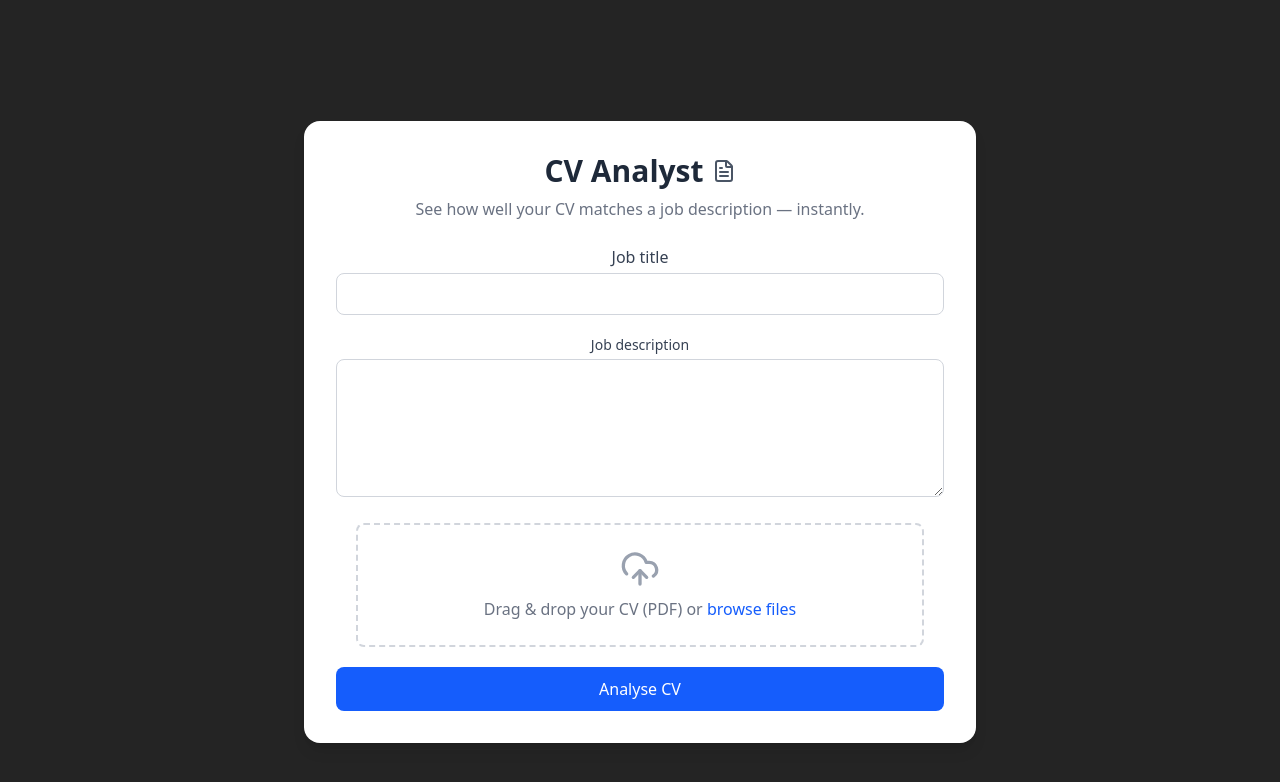
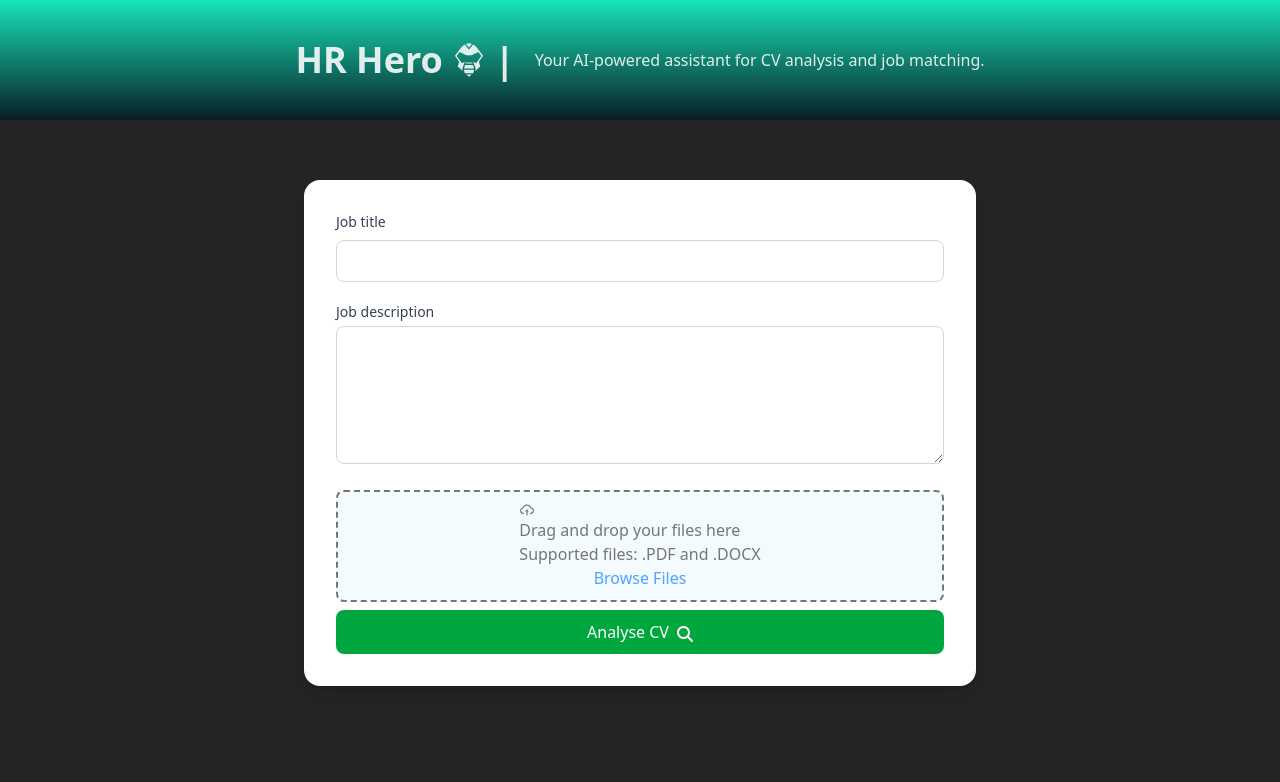
Before and after one commit to iRafah/hr-hero, a React (Vite) app in the folder frontend/: page / in a window 1280 px wide. Shown: the top 782 px of the page. Built offline with nearby package versions, Linux system fonts and the light colour scheme.

Commit message:
HHero: FE FileUpload component created

```diff
--- a/frontend/package.json
+++ b/frontend/package.json
@@ -13,7 +13,8 @@
     "axios": "^1.11.0",
     "lucide-react": "^0.548.0",
     "react": "^19.1.1",
-    "react-dom": "^19.1.1"
+    "react-dom": "^19.1.1",
+    "react-icons": "^5.5.0"
   },
   "devDependencies": {
     "@eslint/js": "^9.33.0",
--- a/frontend/src/App.css
+++ b/frontend/src/App.css
@@ -1,6 +1,98 @@
-#root {
-  width: 80%;
-  margin: 0 auto;
-  padding: 2rem;
-  text-align: center;
+body {
+  margin: 0;
 }
+
+header {
+  background: linear-gradient(180deg, #17E4B9 0%, #091D24 100%);
+  display: flex;
+  justify-content: center;
+}
+
+.drag-drop {
+  background: #fff;
+  border: 1px solid var(--border-color);
+  border-radius: 8px;
+  color: #767676;
+  display: flex;
+  flex-direction: column;
+  margin: 0.5em 0;
+}
+
+.document-uploader {
+  border: 2px dashed #767676;
+  background-color: #f4fbff;
+  padding: 10px;
+  display: flex;
+  flex-direction: column;
+  align-items: center;
+  justify-content: center;
+  position: relative;
+  border-radius: 8px;
+}
+
+.file-item {
+  display: flex;
+  justify-content: space-between;
+  align-items: center;
+  border: 1px solid var(--border-color);
+  border-radius: 8px;
+}
+
+.file-info {
+  display: flex;
+  flex-direction: column;
+  gap: 0.25rem;
+  flex: 1;
+}
+
+.file-info p {
+  margin: 0;
+  font-size: 14px;
+  color: #333;
+}
+
+.file-actions {
+  cursor: pointer;
+}
+
+.file-actions svg {
+  font-size: 18px;
+  color: #888;
+}
+
+.file-actions:hover {
+  svg {
+    color: #d44;
+  }
+}
+
+.success-file {
+  display: flex;
+  align-items: center;
+  color: #6dc24b;
+}
+
+.success-file p {
+  margin: 0;
+  font-size: 14px;
+  font-weight: bold;
+}
+
+input[type="file"] {
+  display: none;
+}
+
+.file-list {
+  display: flex;
+  flex-direction: column;
+  gap: 0.5rem;
+  width: 100%;
+
+
+}
+
+.file-list__container {
+  width: 100%;
+  height: 100%;
+  overflow: auto;
+}
--- a/frontend/src/App.jsx
+++ b/frontend/src/App.jsx
@@ -1,14 +1,18 @@
 import { useState } from 'react'
-import { UploadCloud, FileText } from 'lucide-react'
+import { GiRobotHelmet } from "react-icons/gi";
+import { FaMagnifyingGlass } from "react-icons/fa6";
+
+
 
 import './App.css'
 import FormGroup from './components/FormGroup.jsx'
+import FileUpload from './components/FileUpload.jsx'
 
 function App() {
 
   const [jobTitle, setJobTitle] = useState('');
   const [jobDescription, setJobDescription] = useState('');
-  const [file, setFile] = useState(null);
+  const [files, setFiles] = useState([]);
 
   const handleSubmit = (event) => {
     event.preventDefault();
@@ -18,22 +22,24 @@ function App() {
   };
 
   return (
-    <div className="min-h-screen flex items-center justify-center px-4">
+
+    <main className="min-h-screen bg-">
+      <header className="text-center p-10">
+        <h1 className="text-4xl font-bold text-white-800 flex items-center justify-center gap-2">
+          HR Hero <GiRobotHelmet /> |
+        </h1>
+        <p className="text-white-500 mt-2 ml-5">
+          Your AI-powered assistant for CV analysis and job matching.
+        </p>
+      </header>
+
+      <div className="flex items-center justify-center px-4 mt-15">
         <div className="w-full max-w-2xl bg-white rounded-2xl shadow-lg p-8 space-y-6">
-        <div className="text-center">
-          <h1 className="text-3xl font-bold text-gray-800 flex items-center justify-center gap-2">
-            CV Analyst <FileText className="w-6 h-6 text-gray-600" />
-          </h1>
-          <p className="text-gray-500 mt-2">
-            See how well your CV matches a job description — instantly.
-          </p>
-        </div>
-
           <form className="space-y-5">
             <div>
               {/* Job title */}
               <FormGroup>
-              <label className="block text-md font-medium text-gray-700 mb-1">
+                <label className="block text-sm font-medium text-gray-700 mb-2">
                   Job title
                 </label>
                 <input
@@ -64,37 +70,20 @@ function App() {
             </div>
 
             {/* File upload */}
-          <div className="border-2 border-dashed border-gray-300 rounded-lg p-6 flex flex-col items-center justify-center text-center hover:border-blue-400 transition m-5">
-            <UploadCloud className="w-10 h-10 text-gray-400" />
-            <p className="mt-2 text-gray-500">
-              Drag & drop your CV (PDF) or{" "}
-              <label
-                htmlFor="file-upload"
-                className="text-blue-600 font-medium cursor-pointer hover:underline"
-              >
-                browse files
-              </label>
-            </p>
-            <input
-              id="file-upload"
-              type="file"
-              accept="application/pdf"
-              className="hidden"
-              onChange={(e) => setFile(e.target.files[0])}
-            />
-            {file && <p className="mt-2 text-sm text-gray-600">{file.name}</p>}
-          </div>
+            <FileUpload onFilesSelected={setFiles} />
 
             {/* Submit */}
             <button
               type="submit"
-            className="w-full bg-blue-600 text-white font-medium py-2.5 rounded-lg hover:bg-blue-700 transition"
+              className="w-full bg-green-600 text-white font-medium py-2.5 rounded-lg hover:bg-green-700 transition cursor-pointer"
             >
               Analyse CV
+              <FaMagnifyingGlass className="inline-block ml-2" />
             </button>
           </form>
         </div>
       </div>
+    </main>
   )
 }
 
--- a/frontend/src/components/FileUpload.jsx
+++ b/frontend/src/components/FileUpload.jsx
@@ -1,7 +1,96 @@
-import React, { useState } from 'react';
+import { useEffect, useState } from "react";
+import { AiOutlineCheckCircle, AiOutlineCloudUpload } from "react-icons/ai";
+import { MdClear } from "react-icons/md";
 
-const FileUpload = ({ onFileChange }) => {
-    const [fileName, setFileName] = useState('Drag and drop the file here');
+const FileUpload = ({
+    onFileSelect,
+    width,
+    height,
+}) => {
 
+    const [files, setFiles] = useState([]);
 
-}
+    const handDrop = (event) => {
+        event.preventDefault();
+        const droppedFiles = event.dataTransfer.files;
+
+        if (droppedFiles && droppedFiles.length > 0) {
+            const newFiles = Array.from(droppedFiles);
+            setFiles((prevFiles) => [...prevFiles, ...newFiles]);
+        }
+    };
+
+    const handleRemoveFile = () => {
+        setFiles((prevFiles) => prevFiles.filter((_, i) => i !== index));
+    };
+
+    const handleFileChange = (event) => {
+        const selectedFiles = event.target.files;
+        if (selectedFiles && selectedFiles.length > 0) {
+            const newFiles = Array.from(selectedFiles);
+            setFiles((prevFiles) => [...prevFiles, ...newFiles]);
+        }
+    };
+
+    /*useEffect(() => {
+        onFilesSelected(files);
+    }, [files, onFilesSelected]);*/
+
+    return (
+        <section className="drag-drop" style={{ width: width, height: height }}>
+            <div
+                className={`document-uploader ${files.length > 0 ? "upload-box active" : "upload-box"}`}
+                onDrop={handDrop}
+                onDragOver={(event) => event.preventDefault()}
+            >
+                <>
+                    <div className="upload-info">
+                        <AiOutlineCloudUpload className="upload-icon" />
+                        <div>
+                            <p>Drag and drop your files here</p>
+                            <p>
+                                Supported files: .PDF and .DOCX
+                            </p>
+                        </div>
+
+                        <input
+                            type="file"
+                            hidden
+                            id="browse"
+                            onChange={handleFileChange}
+                            accept=".pdf, .docx"
+                            multiple
+                        />
+                        <label htmlFor="browse" className="browse-btn cursor-pointer hover:transparent rounded-md flex justify-center items-center text-blue-400">Browse Files</label>
+                    </div>
+                </>
+
+                {files.length > 0 && (
+                    <div className="file-list">
+                        <div className="file-list__container">
+                            {files.map((file, index) => (
+                                <div className="file-item flex items-center justify-left mt-2" key={index}>
+                                    <div className="file-info">
+                                        <p>{file.name}</p>
+                                    </div>
+                                    <div className="file-actions">
+                                        <MdClear onClick={() => handleRemoveFile(index)} className="text-red-500 cursor-pointer text-lg" />
+                                    </div>
+                                </div>
+                            ))}
+                        </div>
+                    </div>
+                )}
+            </div>
+
+            {files.length > 0 && (
+                <div className="upload-success flex items-center justify-left mt-2">
+                    <p>{files.length} file(s) selected</p>
+                    <AiOutlineCheckCircle className="success-icon text-green-600 ml-2" />
+                </div>
+            )}
+        </section>
+    );
+};
+
+export default FileUpload;
--- a/frontend/src/index.css
+++ b/frontend/src/index.css
@@ -12,19 +12,3 @@
   -webkit-font-smoothing: antialiased;
   -moz-osx-font-smoothing: grayscale;
 }
-
-a {
-  font-weight: 500;
-  color: #646cff;
-  text-decoration: inherit;
-}
-
-a:hover {
-  color: #535bf2;
-}
-
-body {
-  margin: 0;
-  display: flex;
-  place-items: center;
-}
```
Also changed, not shown: 1 other file (tests, documents, lock files or other folders). Lines whose indentation alone changed are shown as unchanged.
